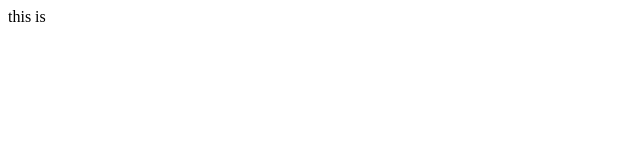
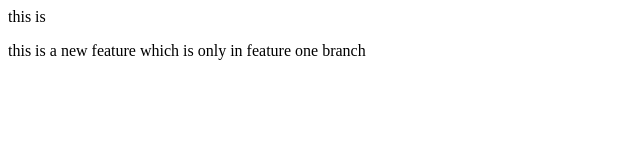
Before and after one commit to nilansgit/demo1, a plain HTML site: page index.html in a window 1280 px wide. Shown: the whole page, without its empty margins (0-640 px from the left). Drawn offline with Linux system fonts and the light colour scheme.

Commit message:
new branch

```diff
--- a/index.html
+++ b/index.html
@@ -1 +1,2 @@
 <p> this is </p>
+<p> this is a new feature which is only in feature one branch</p>
```
